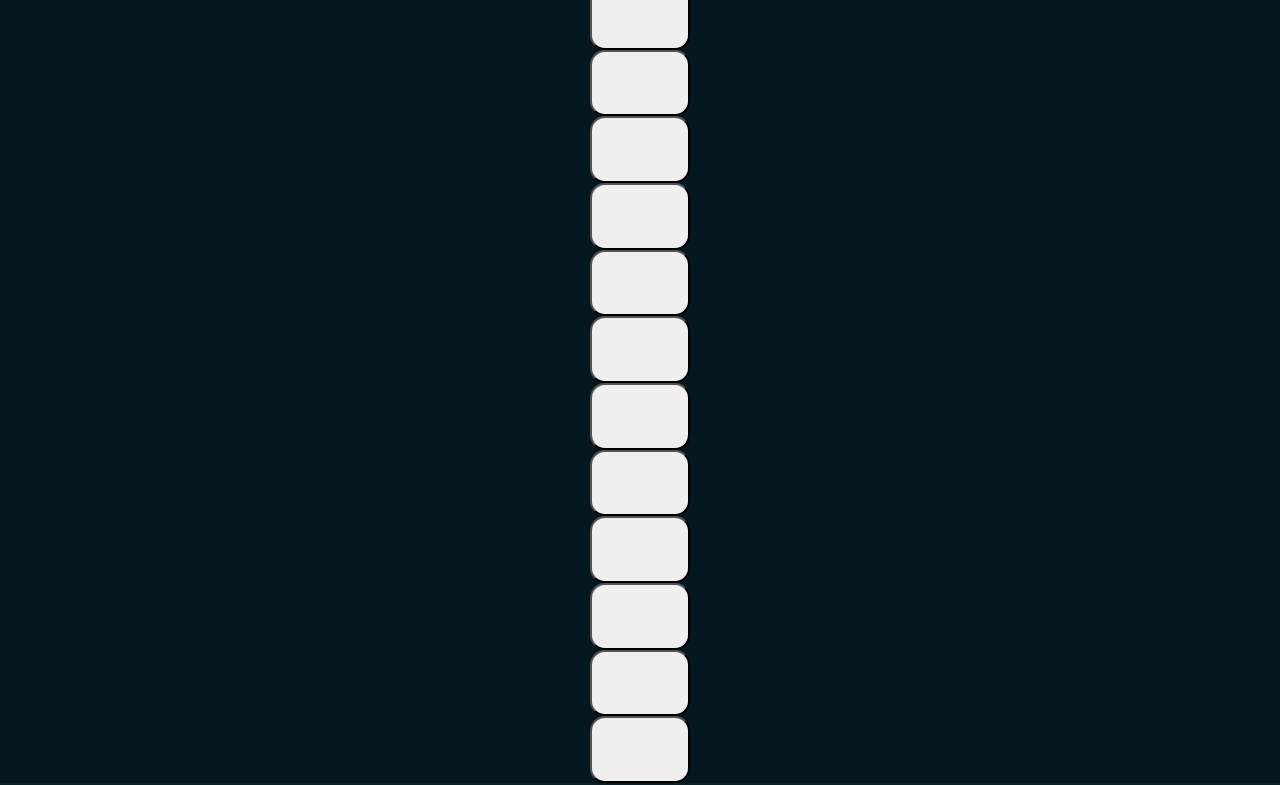
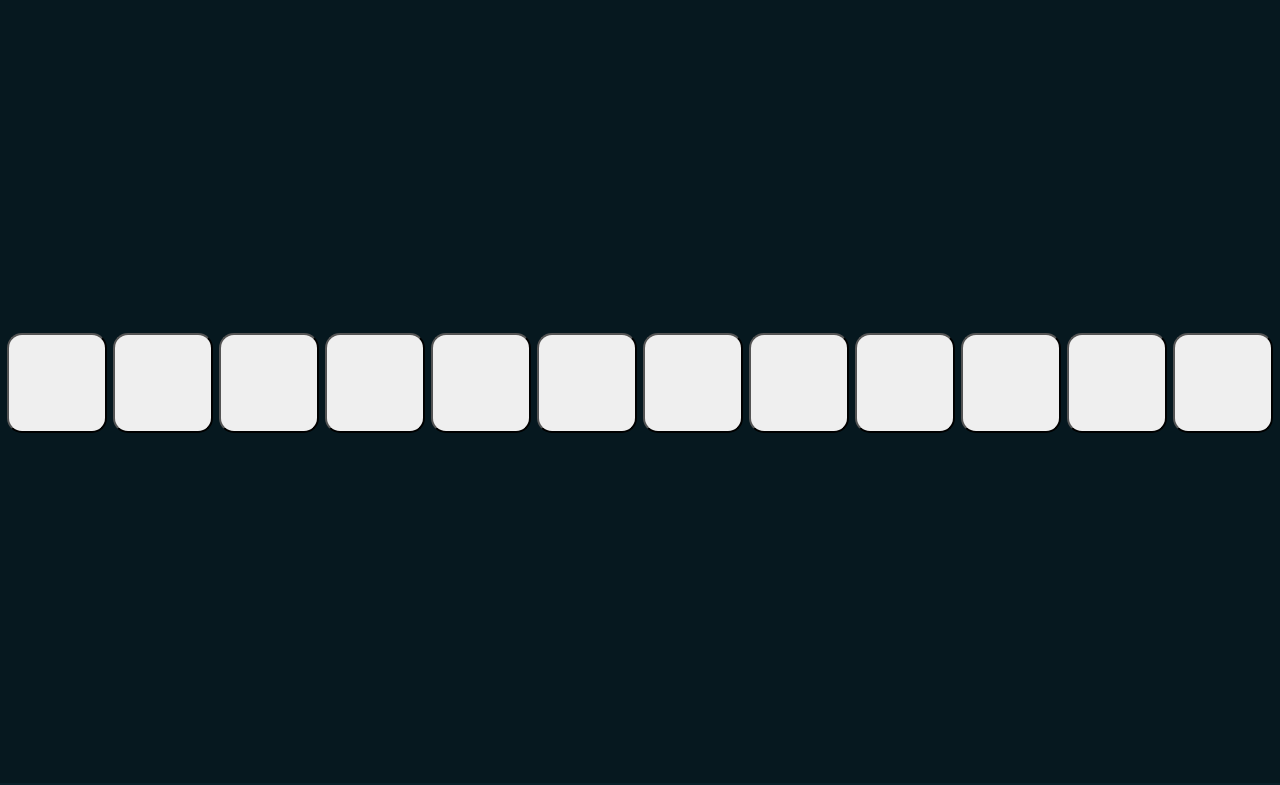
Before and after one commit to MikelNrecaDev/projekt_fotogram, a plain HTML site: page index.html in a window 1280 px wide. Shown: the part 67-852 px from the top of the page. Drawn offline with Linux system fonts and the light colour scheme.

```diff
--- a/style.css
+++ b/style.css
@@ -32,7 +32,7 @@
     display: flex;
     justify-content: center;
     align-items: center;
-    flex-direction: column;
+    flex-direction: row;
     width: 100%;
     height: 800px;
     background-color: rgb(6, 24, 31);
@@ -55,7 +55,7 @@
 .commonstyle_photo {
     width: 100px;
     height: 100px;
-    padding: 5px;
+    margin: 3px;
     border-radius: 15px;
 }
 
```
